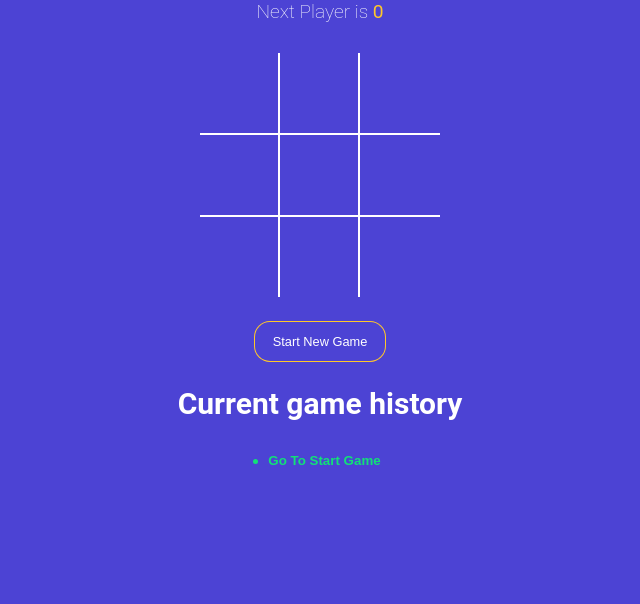
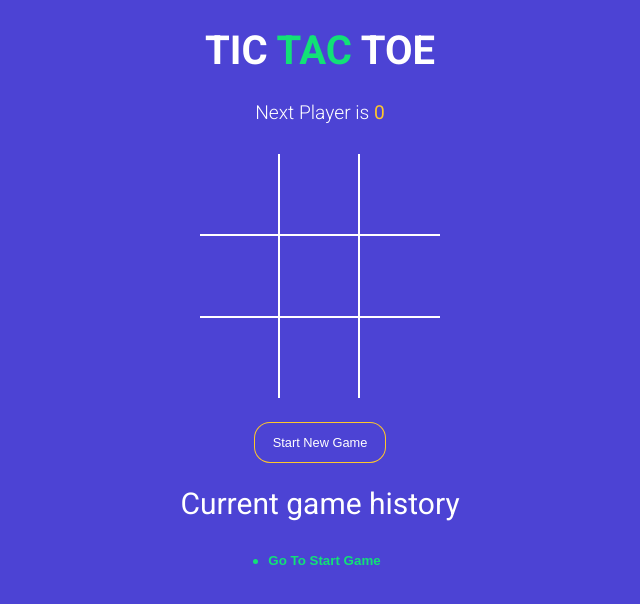
Before and after one commit to Lakshit905/tic_tac_toe, a React (Vite) app: page / in a window 1280 px wide. Shown: the top 604 px of the page, without its empty margins (320-960 px from the left). Built offline with nearby package versions, Linux system fonts and the light colour scheme.

Commit message:
add title Tic tac toe and some inline stlying

```diff
--- a/index.html
+++ b/index.html
@@ -4,6 +4,10 @@
     <meta charset="UTF-8" />
     <link rel="icon" type="image/svg+xml" href="/vite.svg" />
     <meta name="viewport" content="width=device-width, initial-scale=1.0" />
+    <link
+       href="https://fonts.googleapis.com/css?family=Roboto:300,400,700&display=swap"
+       rel="stylesheet"
+    />
     <title>Tic Tac Toe</title>
   </head>
   <body>
--- a/src/App.jsx
+++ b/src/App.jsx
@@ -58,12 +58,15 @@
   return (
 
       <div className='app'>
+      <h1>TIC <span className='text-green'>TAC </span>TOE</h1>
       <StatusMessage gamingBoard={gamingBoard} winner={winner} />
       <Board squares={gamingBoard.squares} winningSquares={winningSquares} handleSquareClick={handleSquareClick}/>
       <button type='button' onClick={onNewGameStart} className={`btn-reset ${winner ? 'active' : ''}`}>
          Start New Game
       </button>
-      <h2>Current game history</h2>
+      <h2 style={{
+        fontWeight : 'normal'
+      }}>Current game history</h2>
       <History history ={history} moveTo={moveTo} currentMove={currentMove} />
       </div>
   )
--- a/src/components/StatusMessage.jsx
+++ b/src/components/StatusMessage.jsx
@@ -9,7 +9,7 @@
   const renderStatusMessage = () => {
 
     if(winner){
-        return <>Winner is <span className={winner === 'X' ? "text-green" : "text-orange"}>{winner}</span></>
+        return <> <span>Winner is</span> <span  className={winner === 'X' ? "text-green" : "text-orange"}>{winner}</span></>
     }
     if(!winner && noMovesLeft){
         return  <>
```
